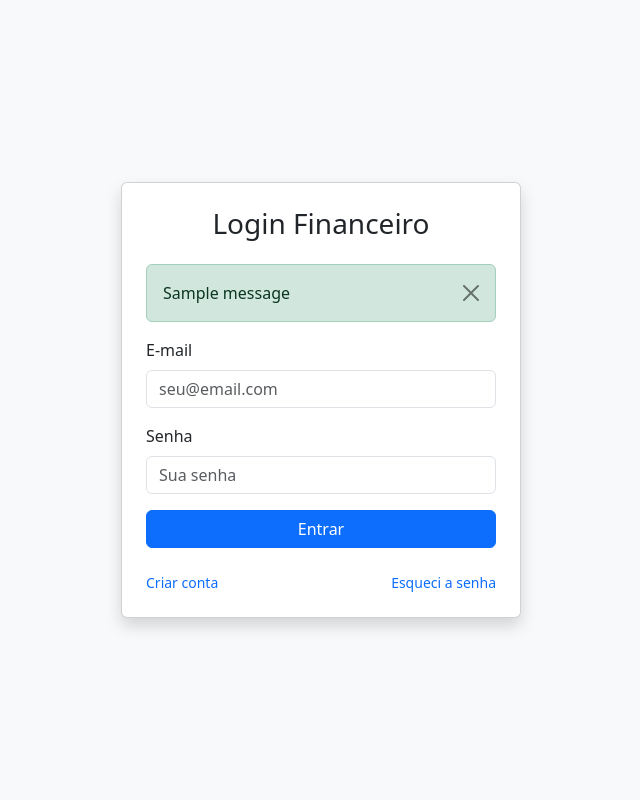
After one commit to sergiohmc2001-ops/projeto-financeiro, a Flask app: page /login in a window 1280 px wide. The commit adds this page. Shown: the whole page, without its empty margins (319-959 px from the left). Run offline with Flask 3, Linux system fonts and the light colour scheme; tables that the repository leaves empty hold one stand-in row (values such as "Sample post"); one stand-in notice (Sample message) is shown.

Commit message:
feat: atualiza projeto com novas rotas e banco

```diff
--- a/app.py
+++ b/app.py
@@ -1,22 +1,24 @@
-from flask import Flask
+from flask import Flask, redirect, render_template, request, session, url_for
 from database.connection import init_db
 from models.recorrente_model import processar_recorrencias_do_mes
+from routes.auth_routes import auth_bp
+from routes.cartoes_routes import cartoes_bp
+from routes.configuracoes_routes import configuracoes_bp
 from routes.dashboard_routes import dashboard_bp
 from routes.despesas_routes import despesas_bp
+from routes.metas_routes import metas_bp
+from routes.recorrente_routes import recorrente_bp
 from routes.receitas_routes import receitas_bp
-from routes.cartoes_routes import cartoes_bp
-from routes.metas_routes import metas_bp
-from routes.configuracoes_routes import configuracoes_bp
-from routes.recorrente_routes import recorrente_bp
 
 app = Flask(__name__)
 app.secret_key = "chave_secreta_balancas_app"
 
-# Inicializa as tabelas do banco SQLite e processa as transações fixas do mês
+# Inicializa as tabelas do banco e processa as transações fixas do mês
 init_db()
 processar_recorrencias_do_mes()
 
 # Registra os Blueprints (rotas)
+app.register_blueprint(auth_bp)
 app.register_blueprint(dashboard_bp)
 app.register_blueprint(despesas_bp)
 app.register_blueprint(receitas_bp)
@@ -25,5 +27,29 @@ app.register_blueprint(metas_bp)
 app.register_blueprint(configuracoes_bp)
 app.register_blueprint(recorrente_bp)
 
+
+# Bloqueador global: protege todas as rotas se o usuário não estiver logado
+@app.before_request
+def restringir_acesso():
+    # Rotas livres que não exigem login (incluindo cadastro e recuperação de senha)
+    rotas_liberadas = [
+        "auth.login",
+        "auth.cadastro",
+        "auth.recuperar",
+        "static",
+    ]
+
+    if "user_id" not in session and request.endpoint not in rotas_liberadas:
+        return redirect(url_for("auth.login"))
+
+
+# Rota raiz redireciona para o login ou dashboard dependendo da sessão
+@app.route("/")
+def index():
+    if "user_id" in session:
+        return redirect(url_for("dashboard.index"))
+    return redirect(url_for("auth.login"))
+
+
 if __name__ == "__main__":
     app.run(debug=True, port=5000)
--- /dev/null
+++ b/routes/auth_routes.py
@@ -0,0 +1,74 @@
+from flask import Blueprint, flash, redirect, render_template, request, session, url_for
+from database.connection import get_db_connection
+import sqlite3
+
+auth_bp = Blueprint("auth", __name__)
+
+
+@auth_bp.route("/login", methods=["GET", "POST"])
+def login():
+  if request.method == "POST":
+    email = request.form.get("email")
+    senha = request.form.get("senha")
+
+    conn = get_db_connection()
+    user = conn.execute("SELECT * FROM usuarios WHERE email = ?", (email,)).fetchone()
+    conn.close()
+
+    if user and user["senha"] == senha:  # O ideal depois é usar hash de senha
+      session["user_id"] = user["id"]
+      session["user_email"] = user["email"]
+      return redirect(url_for("dashboard.index"))
+    else:
+      flash("E-mail ou senha incorretos!", "danger")
+
+  return render_template("login.html")
+
+
+@auth_bp.route("/cadastro", methods=["GET", "POST"])
+def cadastro():
+  if request.method == "POST":
+    email = request.form.get("email")
+    senha = request.form.get("senha")
+
+    conn = get_db_connection()
+    try:
+      conn.execute("INSERT INTO usuarios (email, senha) VALUES (?, ?)", (email, senha))
+      conn.commit()
+      flash("Conta criada com sucesso! Faça o login.", "success")
+      return redirect(url_for("auth.login"))
+    except sqlite3.IntegrityError:
+      flash("Este e-mail já está cadastrado!", "danger")
+    finally:
+      conn.close()
+
+  return render_template("cadastro.html")
+
+
+@auth_bp.route("/recuperar", methods=["GET", "POST"])
+def recuperar():
+  if request.method == "POST":
+    email = request.form.get("email")
+    nova_senha = request.form.get("nova_senha")
+
+    conn = get_db_connection()
+    user = conn.execute("SELECT * FROM usuarios WHERE email = ?", (email,)).fetchone()
+
+    if user:
+      conn.execute("UPDATE usuarios SET senha = ? WHERE email = ?", (nova_senha, email))
+      conn.commit()
+      conn.close()
+      flash("Senha alterada com sucesso! Faça o login com a nova senha.", "success")
+      return redirect(url_for("auth.login"))
+    else:
+      conn.close()
+      flash("E-mail não encontrado no sistema.", "danger")
+      return redirect(url_for("auth.recuperar"))
+
+  return render_template("recuperar.html")
+
+
+@auth_bp.route("/logout")
+def logout():
+  session.clear()
+  return redirect(url_for("auth.login"))
--- a/templates/base.html
+++ b/templates/base.html
@@ -82,6 +82,12 @@
                             <i class="bi bi-moon-stars-fill" id="themeIcon"></i>
                         </button>
                     </li>
+                    <!-- Botão Sair (Logout) -->
+                    <li class="nav-item ms-lg-2 mt-2 mt-lg-0">
+                        <a href="{{ url_for('auth.logout') }}" class="btn btn-outline-light btn-sm">
+                            <i class="bi bi-box-arrow-right me-1"></i> Sair
+                        </a>
+                    </li>
                 </ul>
             </div>
         </div>
--- /dev/null
+++ b/templates/login.html
@@ -0,0 +1,50 @@
+<!DOCTYPE html>
+<html lang="pt-BR">
+<head>
+    <meta charset="UTF-8">
+    <meta name="viewport" content="width=device-width, initial-scale=1.0">
+    <title>Login - Projeto Financeiro</title>
+    <!-- Bootstrap para deixar o visual limpo e responsivo -->
+    <link href="https://cdn.jsdelivr.net/npm/bootstrap@5.3.0/dist/css/bootstrap.min.css" rel="stylesheet">
+</head>
+<body class="bg-light d-flex align-items-center justify-content-center vh-100">
+
+    <div class="card shadow p-4" style="width: 100%; max-width: 400px;">
+        <h3 class="text-center mb-4">Login Financeiro</h3>
+
+        <!-- Exibição de mensagens de erro ou sucesso -->
+        {% with messages = get_flashed_messages(with_categories=true) %}
+            {% if messages %}
+                {% for category, message in messages %}
+                    <div class="alert alert-{{ category }} alert-dismissible fade show" role="alert">
+                        {{ message }}
+                        <button type="button" class="btn-close" data-bs-dismiss="alert" aria-label="Close"></button>
+                    </div>
+                {% endfor %}
+            {% endif %}
+        {% endwith %}
+
+        <!-- Formulário de Login -->
+        <form method="POST" action="{{ url_for('auth.login') }}">
+            <div class="mb-3">
+                <label for="email" class="form-label">E-mail</label>
+                <input type="email" class="form-control" id="email" name="email" required placeholder="seu@email.com">
+            </div>
+            <div class="mb-3">
+                <label for="senha" class="form-label">Senha</label>
+                <input type="password" class="form-control" id="senha" name="senha" required placeholder="Sua senha">
+            </div>
+            <button type="submit" class="btn btn-primary w-100 mb-3">Entrar</button>
+        </form>
+
+        <!-- Links úteis de Cadastro e Recuperação -->
+        <div class="d-flex justify-content-between text-center mt-2">
+            <a href="{{ url_for('auth.cadastro') }}" class="text-decoration-none small">Criar conta</a>
+            <a href="{{ url_for('auth.recuperar') }}" class="text-decoration-none small">Esqueci a senha</a>
+        </div>
+    </div>
+
+    <!-- Bootstrap JS Bundle para fechar os alertas -->
+    <script src="https://cdn.jsdelivr.net/npm/bootstrap@5.3.0/dist/js/bootstrap.bundle.min.js"></script>
+</body>
+</html>
```
Also changed, not shown: database/connection.py (+73 -42 lines), models/dashboard_model.py (+14 -14 lines), templates/cadastro.html (added, +46 -0 lines), templates/recuperar.html (added, +46 -0 lines).
